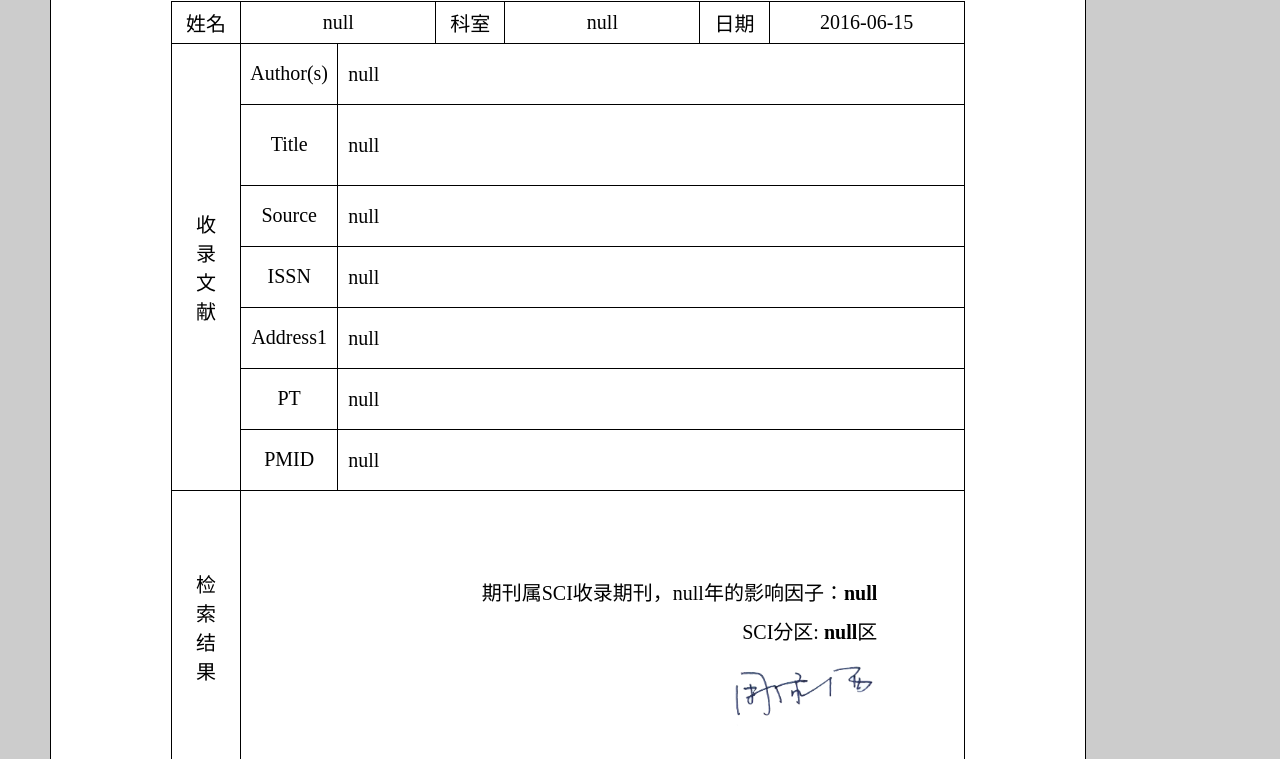
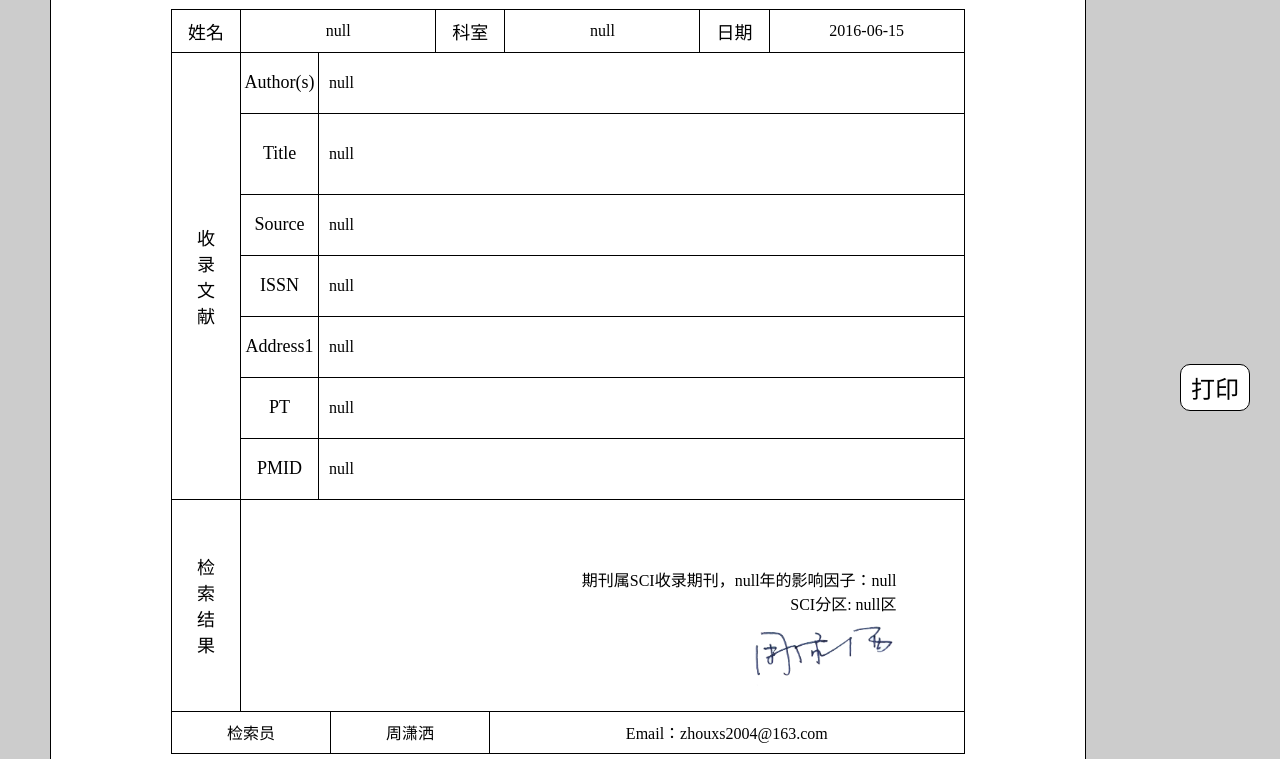
Before and after one commit to wuyuanyi135/ezdoc-backend, a website: page static/print.html in a window 1280 px wide. Shown: the part 329-1088 px from the top of the page. Drawn offline with Linux system fonts and the light colour scheme.

Commit message:
update static'

```diff
--- a/static/print.html
+++ b/static/print.html
@@ -12,7 +12,6 @@
                 margin: 50px;
                 padding: 0px;
                 width: 100%;
-                font-size: 20px;
                 background: #ccc;
             }
             .container {
@@ -30,8 +29,6 @@
             }
             .first-header {
                 font-family: STXingkai;
-                font-weight: normal;
-                font-size: 28px;
             }
             .second-header {
                 font-family: STSong;
@@ -67,7 +64,7 @@
 
             .label {
                 flex-basis: 0.71in;
-                font-size: 20px;
+                font-size: 18px;
             }
             .label-article {
                 width: 0.55in;
@@ -77,8 +74,7 @@
             }
             .entry {
                 flex-grow: 1;
-                font-size: 20px;
-                line-height: 1.4;
+                font-size: 16px;
                 hyphens: auto;
             }
 
@@ -104,7 +100,7 @@
                 border-bottom: none;
             }
             .container-article-row .label {
-                flex-basis: 1in;
+                flex-basis: 0.8in;
                 flex-shrink: 0;
             }
             .container-article-row .entry {
@@ -112,8 +108,6 @@
                 flex-shrink: 0;
                 padding-left: 10px;
                 padding-right: 5%;
-                padding-top: 10px;
-                padding-bottom: 10px;
                 justify-content: flex-start;
             }
             .flex-grow {
@@ -127,24 +121,31 @@
 
             .result-row {
                 height: auto;
-                min-height: 2in;
+                min-height: 1.89in;
             }
 
             .result-container {
                 display: block;
                 text-align: right;
-                padding-top: 0.9in;
+                padding-top: 0.7in;
                 padding-bottom: 0.2in;
-                padding-right: 0.9in;
+                padding-right: 0.7in;
             }
-
-            .pull-right {
-                margin-bottom: 10px;
-                font-size: 20px;
+            #button__print {
+                position: fixed;
+                bottom: 60px;
+                right: 30px;
+                padding: 5px 10px 5px 10px;
+                font-size: 24px;
+                border-radius: 10px;
+                border: solid 1px black;
+                background: white;
             }
-
-            .bold {
-                font-weight:600;
+            #button__print:hover {
+                background: #009;
+                color: white;
+                border-color: #950;
+                cursor: pointer;
             }
             @media print {
 
@@ -169,8 +170,9 @@
                     padding-bottom: 1in;
                     border: none;
                 }
-
-
+                #button__print {
+                    display: none;
+                }
             }
         </style>
         <script type="text/javascript">
@@ -240,8 +242,8 @@
                 <div class="row result-row">
                     <div class="cell label label-article">检<br>索<br>结<br>果</div>
                     <div class="cell flex-grow result-container">
-                        <div class="pull-right">期刊属SCI收录期刊，<span id="sci_year"><script>document.write(getParameterByName('year'))</script></span>年的影响因子：<span class="bold" id="sci_factor"><script>document.write(getParameterByName('impact'))</script></span></div>
-                        <div class="pull-right">SCI分区: <span class="bold" id="sci_section"><script>document.write(getParameterByName('section'))</script></span>区</div>
+                        <div class="pull-right">期刊属SCI收录期刊，<span id="sci_year"><script>document.write(getParameterByName('year'))</script></span>年的影响因子：<span id="sci_factor"><script>document.write(getParameterByName('impact'))</script></span></div>
+                        <div class="pull-right">SCI分区: <span id="sci_section"><script>document.write(getParameterByName('section'))</script></span>区</div>
                         <div class="pull-right"><img src="img/sign.png" alt="signature" width="150px" /></div>
                     </div>
                 </div>
@@ -254,6 +256,9 @@
             </div>
         </div>
 
+        <div id="button__print" onclick="window.print()">
+            打印
+        </div>
         <script type="text/javascript">
             document.querySelector('[contenteditable=true]').onkeydown = (function(e) {
                 // trap the return key being pressed
```
Also changed, not shown: static/js/app.js, 1 other file.
